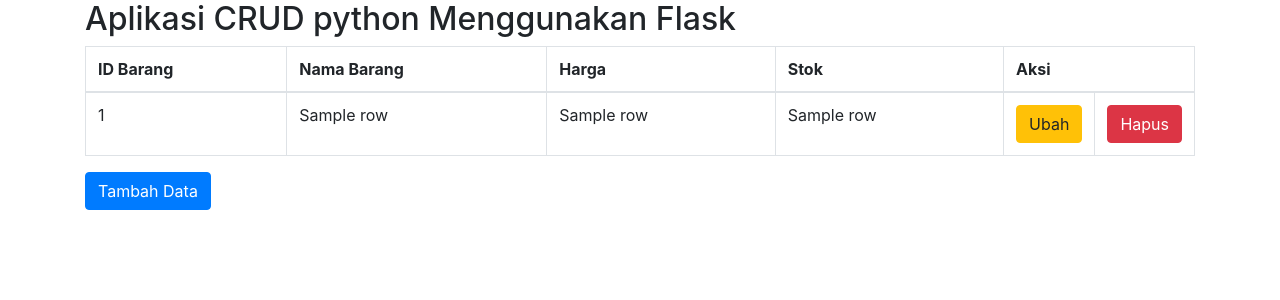
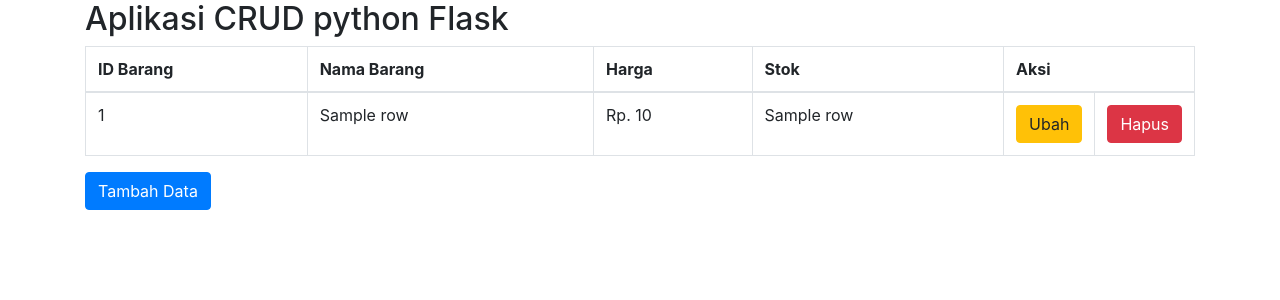
Before and after one commit to AldiAE/flask-app, a Flask app: template templates/index.html in a window 1280 px wide. Shown: the top 300 px of the page. Run offline with Flask 2, Linux system fonts and the light colour scheme; the template is opened without the code that fills it: most values are stand-ins (such as "Sample title", 1, 10 or a date in 2020); some libraries are stand-ins or nearby versions.

Commit message:
bubg_fixing

```diff
--- a/app.py
+++ b/app.py
@@ -1,6 +1,6 @@
 from flask import Flask, render_template, \
   request, redirect, url_for
-import pymysql.cursors, os
+import pymysql.cursors, os, xmlrpc.client
 
 application = Flask(__name__)
 
@@ -77,5 +77,30 @@ def hapus(id_barang):
    closeDb()
    return redirect(url_for('index'))
 
+#fungsi odoo xml-rpc
+def call_odoo_method(url, db, username, password, model, method, *args):
+   # Authenticate
+   common = xmlrpc.client.ServerProxy('{}/xmlrpc/2/common'.format(url))
+   uid = common.authenticate(db, username, password, {})
+
+   # Call the method
+   models = xmlrpc.client.ServerProxy('{}/xmlrpc/2/object'.format(url))
+   result = models.execute_kw(db, uid, password, model, method, args)
+   return result
+
+@application.route('/odooapi',methods=['GET','POST'])
+def odooapi():
+   # client =  Client(host='https://fastprintid.odoo.com',
+   #          dbname='fastprintid-sandyhartono-master-1221888',
+   #          user='prog4.fastprintsby@gmail.com',
+   #          pwd='odoo13')
+   # from xmlrpc.server import xmlrpclib
+   url = 'https://fastprintid.odoo.com',
+   db = 'fastprintid-sandyhartono-master-1221888',
+   username = 'prog4.fastprintsby@gmail.com',
+   password = 'odoo13'
+   partners = call_odoo_method(url, db, username, password, 'res.partner', 'search', [[]])
+   print(partners)
+
 if __name__ == '__main__':
    application.run(debug=True)
--- a/templates/index.html
+++ b/templates/index.html
@@ -1,11 +1,11 @@
 <html>
 <head>
-   <title>Aplikasi CRUD python Menggunakan Flask | Kelasprogrammer.com </title>
+   <title>CRUD Flask</title>
    <link rel="stylesheet" href="{{ url_for('static', filename='bootstrap/css/bootstrap.min.css') }}">
 </head>
 <body>
    <div class="container">
-   <h2>Aplikasi CRUD python Menggunakan Flask</h2>
+   <h2>Aplikasi CRUD python Flask</h2>
    <table class="table table-bordered table-hover">
       <thead>
       <tr>
@@ -20,17 +20,17 @@
           <tbody>
             {% for row in container %}
             <tr>
-               <td>{{ row[0] }}</td>
+               <td>{{ loop.index }}</td>
                <td>{{ row[1] }}</td>
-               <td>{{ row[2] }}</td>
+               <td>Rp. {{ "{:,}".format(row[2]) }}</td>
                <td>{{ row[3] }}</td>
-               <td><a href="http://localhost:5000/edit/{{row[0]}}" class="btn btn-warning" role="button">Ubah</a></td>
-               <td><a href="http://localhost:5000/hapus/{{row[0]}}" class="btn btn-danger" role="button">Hapus</a></td>
+               <td><a href="/edit/{{row[0]}}" class="btn btn-warning" role="button">Ubah</a></td>
+               <td><a href="/hapus/{{row[0]}}" class="btn btn-danger" role="button">Hapus</a></td>
             </tr>
          {% endfor %}
           </tbody>
    </table>
-   <a href="http://localhost:5000/tambah" class="btn btn-primary" role="button">Tambah Data</a>
+   <a href="/tambah" class="btn btn-primary" role="button">Tambah Data</a>
    </div>
 </body>
 </html>
```
Also changed, not shown: odooapi.py (added, +15 -0 lines).
